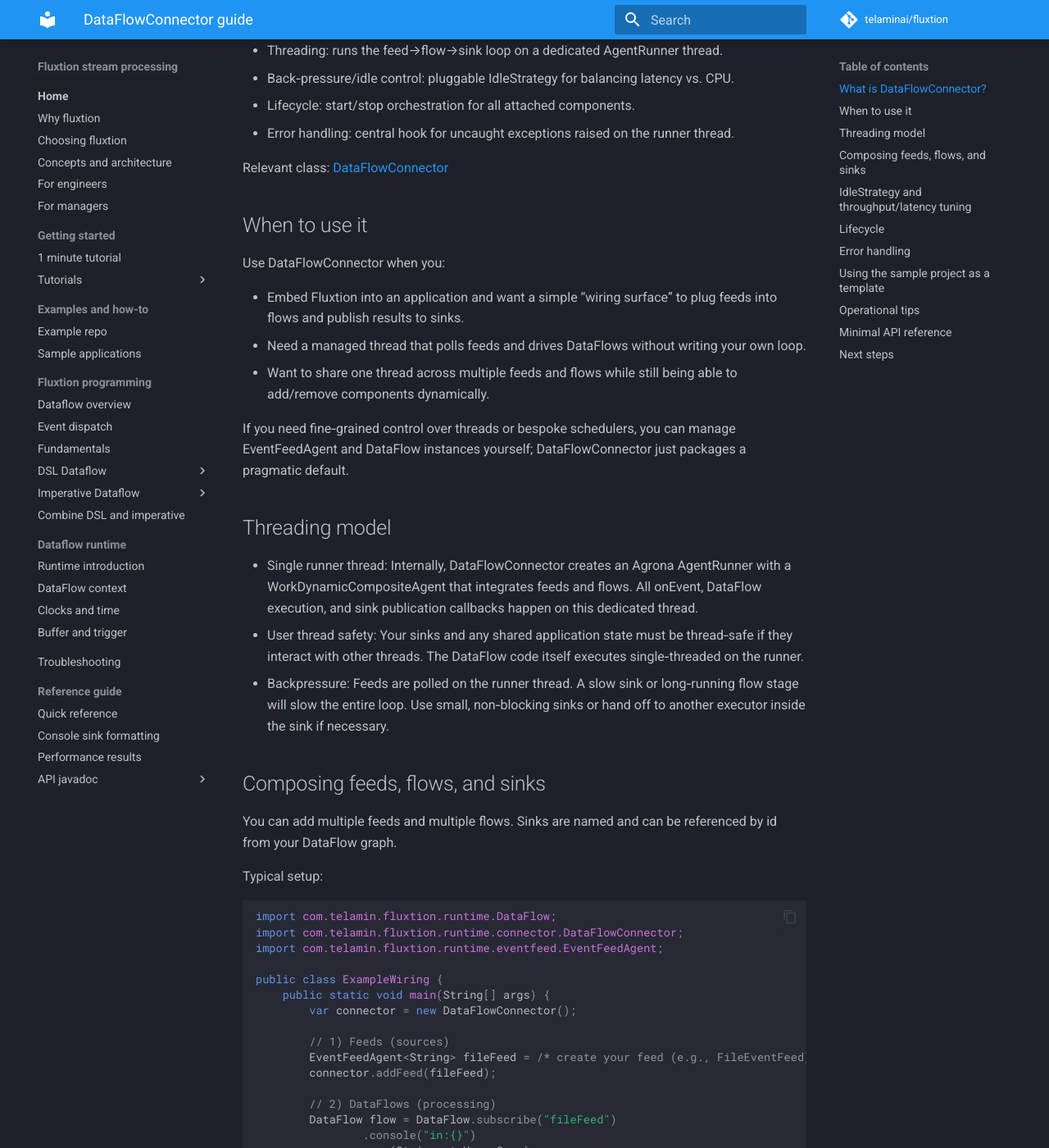
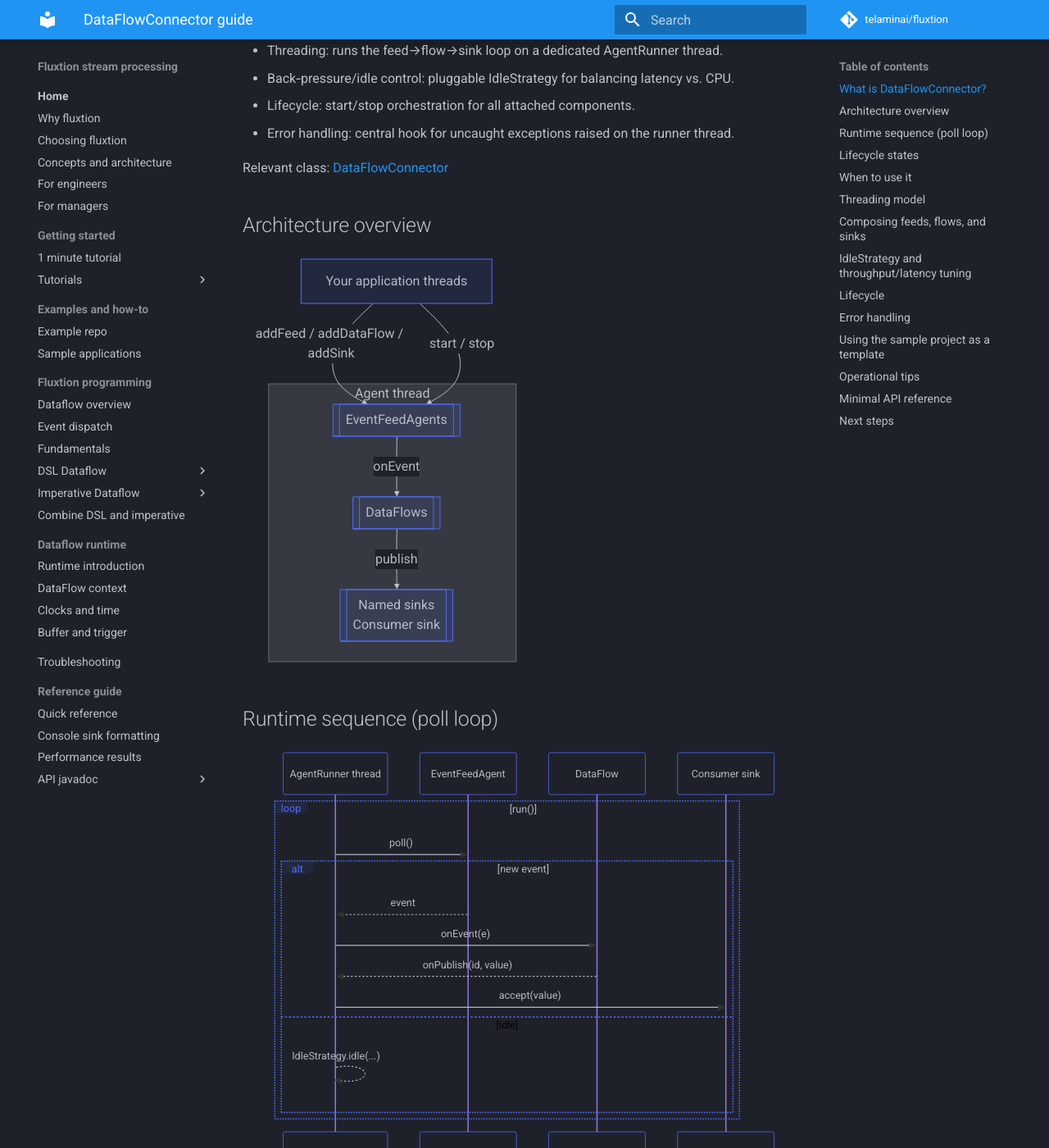
Before and after one commit to telaminai/fluxtion, an MkDocs documentation site: the page built from docs/integration/dataflow-connector.md, in a window 1280 px wide and 1400 px high, scrolled down 543 px. Shown: the whole window at 82% size. Built offline with MkDocs 1.6.1 and Material for MkDocs 9.7.7, drawn with Linux system fonts in a browser that asks for light colours; comment, search, counter and statistics services are not loaded; some of the changed lines change nothing that is shown.

Commit message:
Add architecture overview, runtime sequence, and lifecycle state diagrams to `dataflow-connector.md`

````diff
--- a/docs/runtime/dataflow-connector.md
+++ b/docs/integration/dataflow-connector.md
@@ -18,6 +18,51 @@
 - Error handling: central hook for uncaught exceptions raised on the runner thread.
 
 Relevant class: [DataFlowConnector](https://javadoc.io/doc/com.telamin.fluxtion/fluxtion-runtime/latest/com/telamin/fluxtion/runtime/connector/DataFlowConnector.html)
+
+## Architecture overview
+```mermaid
+flowchart TB
+  subgraph "Agent thread"
+    direction TB
+    FEEDS[[EventFeedAgents]]
+    DF[[DataFlows]]
+    SINKS[[Named sinks<br/>Consumer sink]]
+    FEEDS -->|onEvent| DF -->|publish| SINKS
+  end
+  APP[Your application threads] -->|addFeed / addDataFlow / addSink| FEEDS
+  APP -->|start / stop| FEEDS
+```
+
+## Runtime sequence (poll loop)
+```mermaid
+sequenceDiagram
+  participant Runner as AgentRunner thread
+  participant Feed as EventFeedAgent
+  participant Flow as DataFlow
+  participant Sink as Consumer sink
+  loop run()
+    Runner->>Feed: poll()
+    alt new event
+      Feed-->>Runner: event
+      Runner->>Flow: onEvent(e)
+      Flow-->>Runner: onPublish(id, value)
+      Runner->>Sink: accept(value)
+    else idle
+      Runner-->>Runner: IdleStrategy.idle(...)
+    end
+  end
+```
+
+## Lifecycle states
+```mermaid
+stateDiagram-v2
+  [*] --> Created
+  Created --> Started: start()
+  Started --> Active: agent status == ACTIVE
+  Active --> Stopping: stop()
+  Stopping --> Stopped: agentRunner.close()
+  Stopped --> [*]
+```
 
 ## When to use it
 
````
